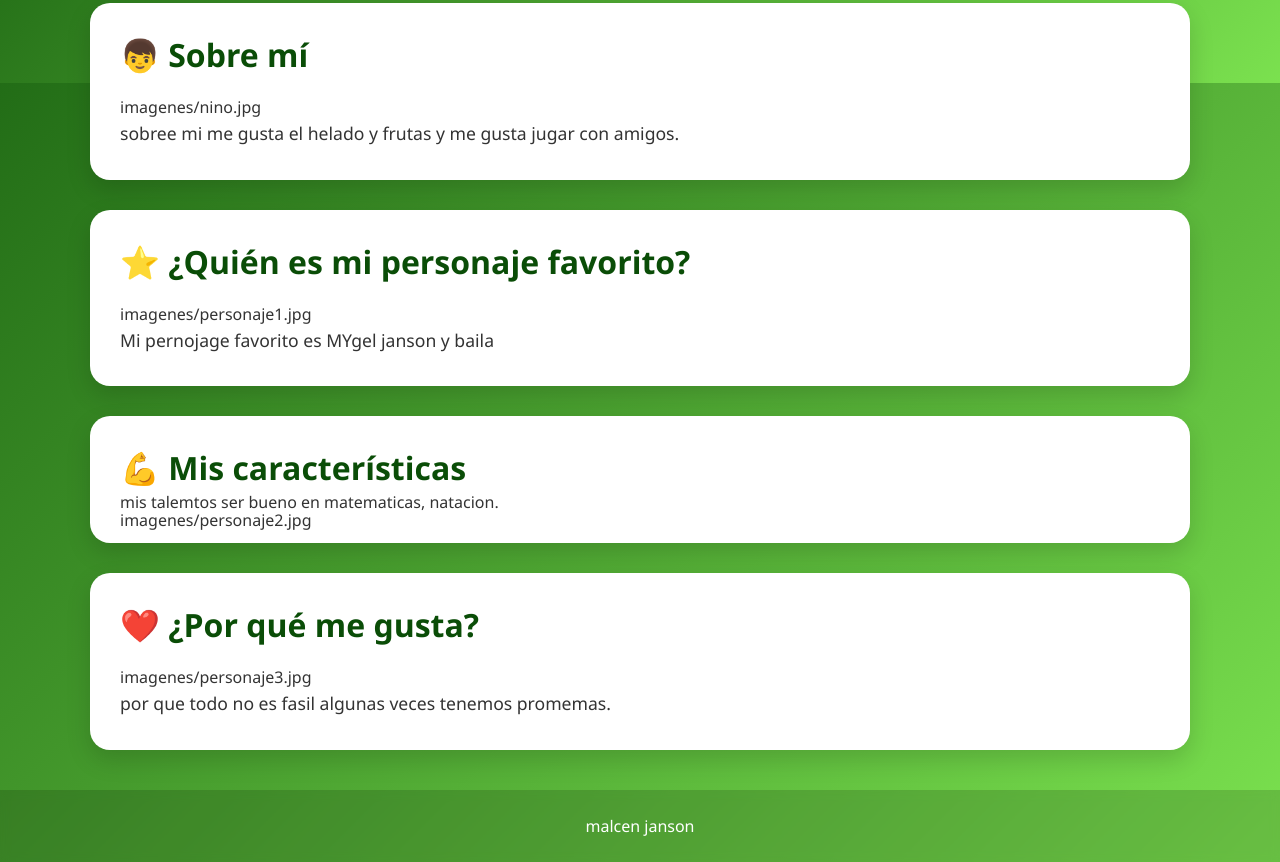
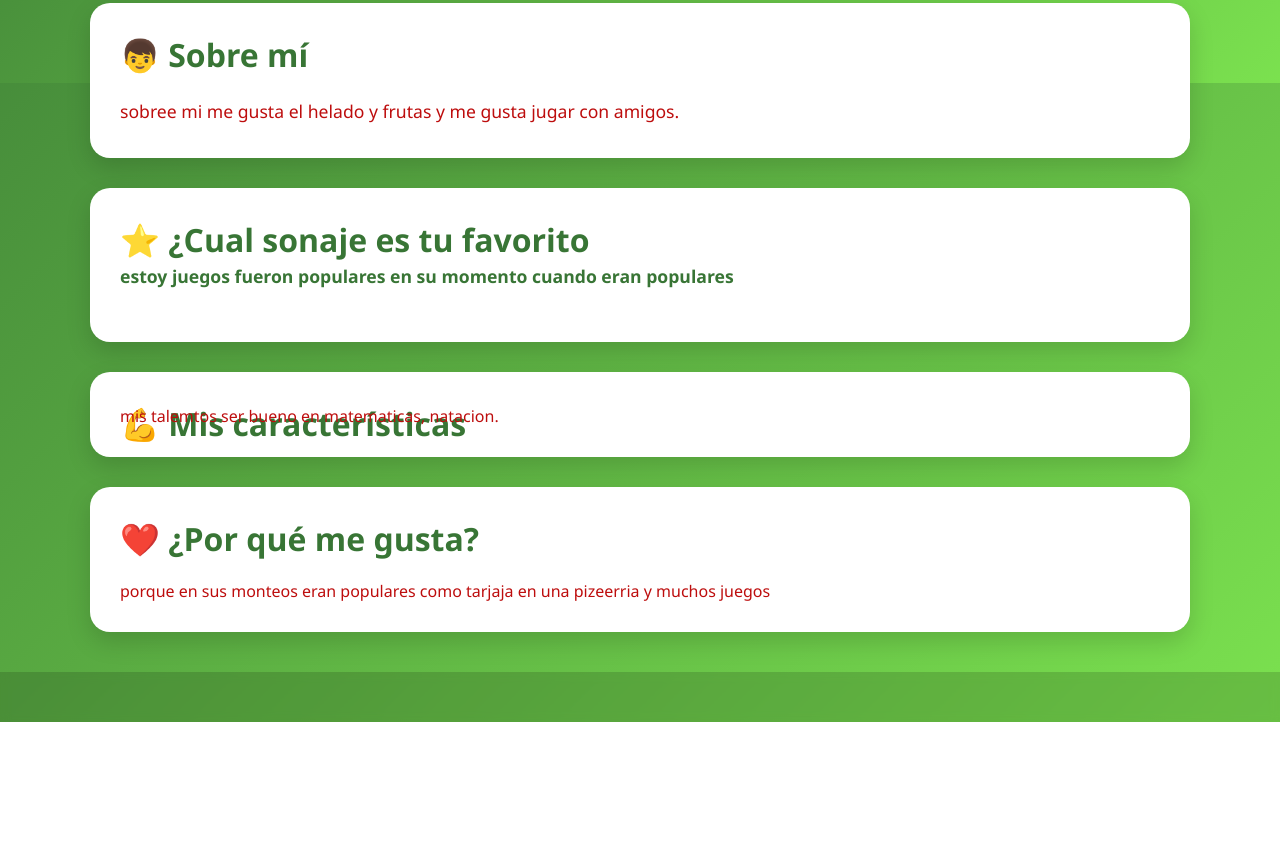
Before and after one commit to lusin20261/4aristotelesMENDOZA, a plain HTML site: page docs/personajeFavorito/index.html in a window 1280 px wide. Shown: the part 477-1339 px from the top of the page. After the commit the page ends 1199 px from the top, so only its background shows below. Drawn offline with Linux system fonts and the light colour scheme.

Commit message:
juegos historicos

```diff
--- a/docs/personajeFavorito/index.html
+++ b/docs/personajeFavorito/index.html
@@ -12,7 +12,7 @@
 
     <header class="hero">
         <div class="hero-content">
-            < maley janson</h1>
+            < juegos historicos
             <p>El personaje favorito de <strong>    ian</strong></p>
         </div>
     </header>
@@ -21,7 +21,7 @@
 
         <section class="card">
             <h2>👦 Sobre mí</h2>
-            imagenes/nino.jpg
+
 
             <p>
         sobree mi me gusta el helado y frutas y me
@@ -31,18 +31,19 @@
         </section>
 
         <section class="card">
-            <h2>⭐ ¿Quién es mi personaje favorito?</h2>
-            imagenes/personaje1.jpg
+            <h2>⭐ ¿Cual sonaje es tu favorito
+
 
             <p>
-        Mi pernojage favorito es MYgel janson
-                y baila
+        estoy juegos fueron populares en su momento
+        cuando eran populares
+
             </p>
         </section>
 
         <section class="card">
             <h2>💪 Mis características</h2>
-            imagenes/personaje2.jpg
+
 
             <p>
                 <main></main>
@@ -53,18 +54,21 @@ natacion.
 
         <section class="card">
             <h2>❤️ ¿Por qué me gusta?</h2>
-            imagenes/personaje3.jpg
 
+porque en sus monteos eran populares como tarjaja
+en una pizeerria y muchos juegos
             <p>
-                por que todo no es fasil algunas
-            veces tenemos promemas.
+
+
+
+
             </p>
         </section>
 
     </main>
 
     <footer>
-        <p>malcen janson</p>
+        <p  juegos
     </footer>
 
 </body>
--- a/docs/personajeFavorito/style.css
+++ b/docs/personajeFavorito/style.css
@@ -2,7 +2,7 @@
   PALETA DE COLORES
 ======================================*/
 :root {
-    --color-primario: #0a4d07;
+    --color-primario: #387535;
     --color-secundario: #7be14f;
 }
 
@@ -25,7 +25,7 @@ body {
     );
 
     min-height: 100vh;
-    color: #333;
+    color: #bd0d0d;
 }
 
 /*======================================
```
